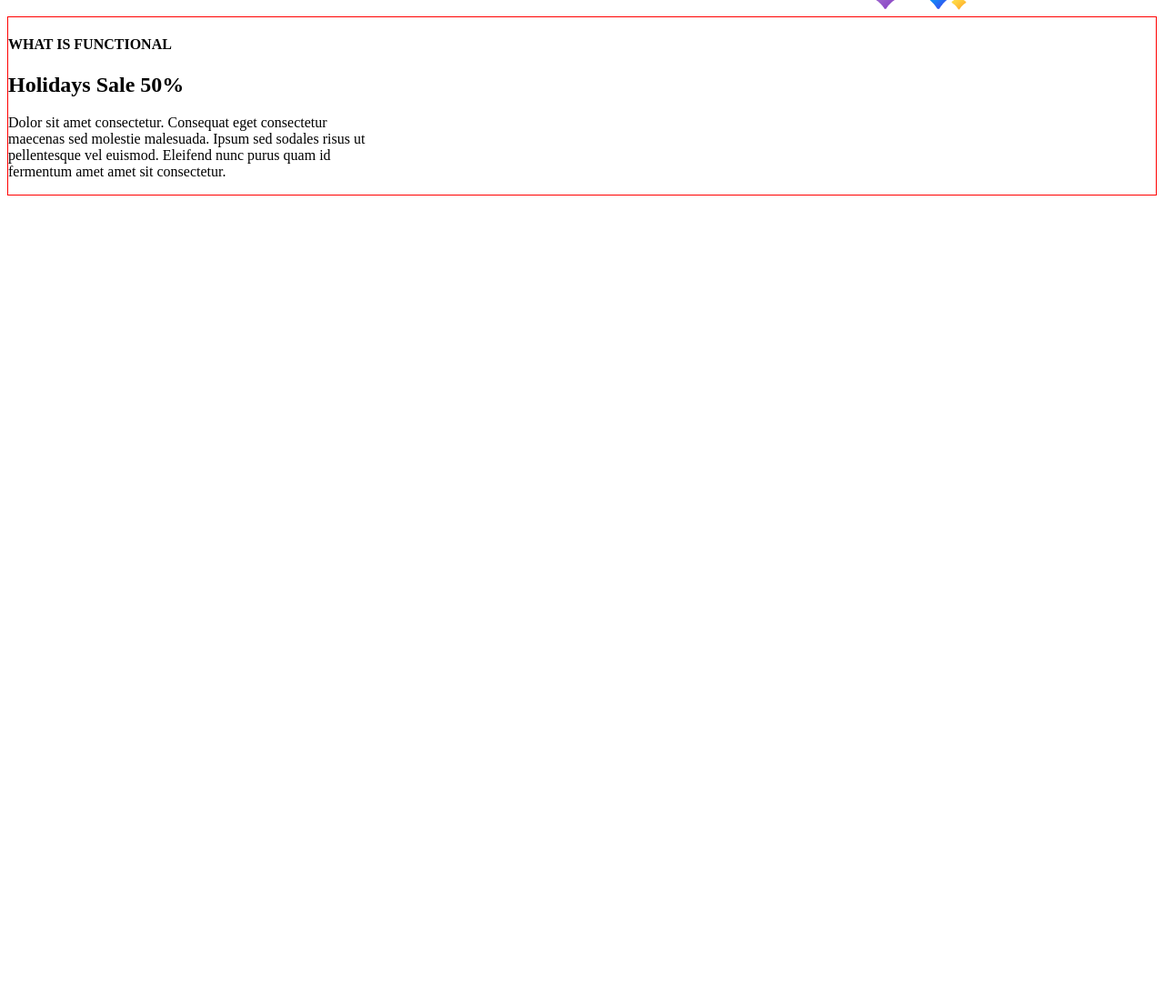
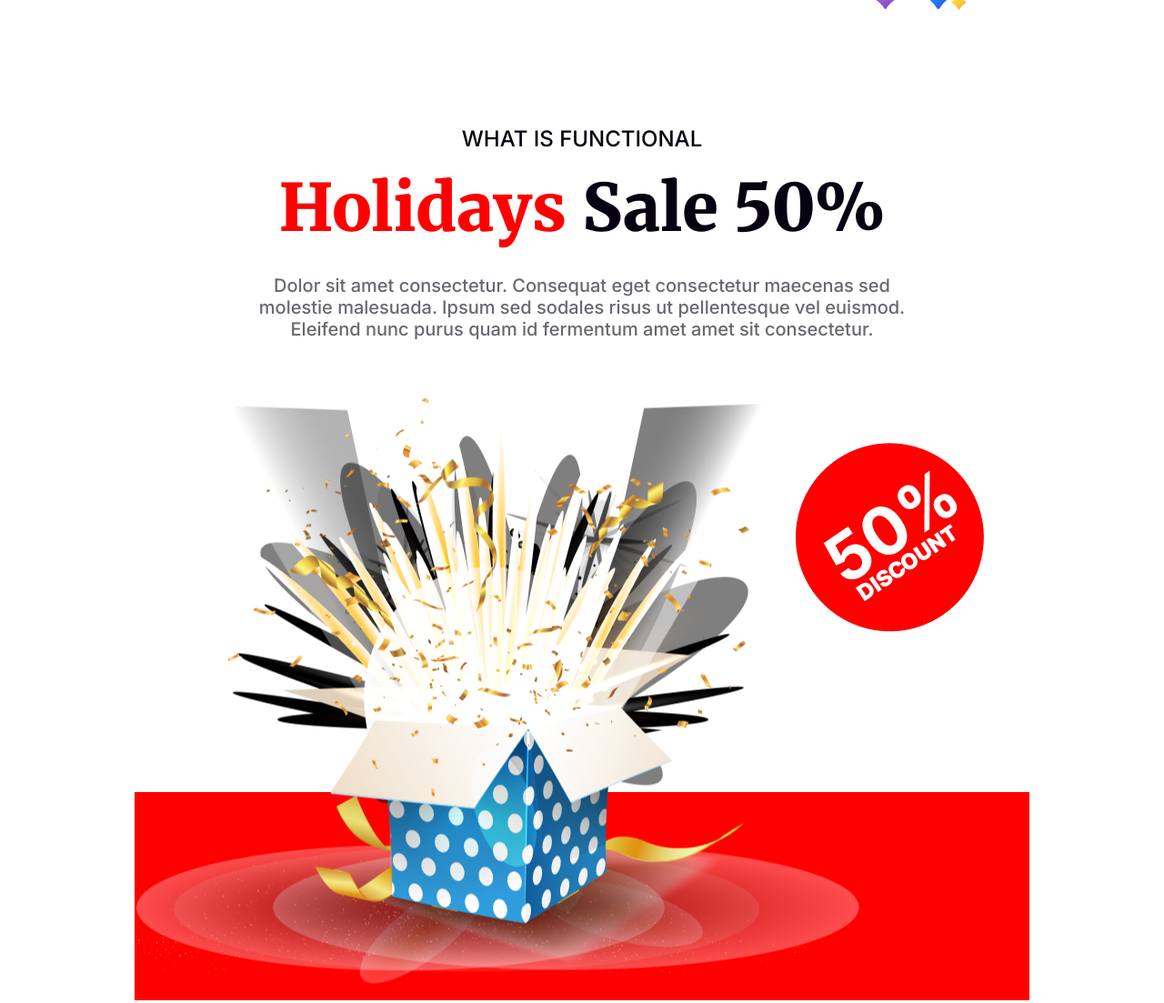
Before and after one commit to WaleeNaym/new-year-offer, a plain HTML site: page index.html in a window 1280 px wide. Shown: the part 3465-4568 px from the top of the page at 91% size. Before the commit the page ends 3688 px from the top, so only its background shows below. Drawn offline with Linux system fonts and the light colour scheme.

Commit message:
"updated-section-6"

```diff
--- a/index.html
+++ b/index.html
@@ -82,13 +82,15 @@
         </section>
 
         <section class="section-6">
-            <div class="sec-5-div-1">
-                <h4>WHAT IS FUNCTIONAL</h4>
-                <h2>Holidays Sale 50%</h2>
-                <p>Dolor sit amet consectetur. Consequat eget consectetur maecenas sed molestie malesuada. Ipsum sed sodales risus ut pellentesque vel euismod. Eleifend nunc purus quam id fermentum amet amet sit consectetur.</p>
+            <div class="sec-6-div-1">
+                <h4 class="sec-6-title1 inter-normal cl-title">WHAT IS FUNCTIONAL</h4>
+                <h2 class="sec-6-title2 merriweather-normal cl-title"><span class="cl-red">Holidays</span> Sale 50%</h2>
+                <p class="sec-6-description inter-normal">Dolor sit amet consectetur. Consequat eget consectetur maecenas sed <br>molestie malesuada. Ipsum sed sodales risus ut pellentesque vel euismod. Eleifend nunc purus quam id fermentum amet amet sit consectetur.</p>
             </div>
-            <div class="sec-5-div-2">
-
+            <div class="sec-6-div-2">
+                <!-- <img src="./images/Group 75.png" alt="">
+                <img src="./images/Rectangle 2.png" alt="">
+                <img src="./images/Group 44.png" alt=""> -->
             </div>
         </section>
 
--- a/styles/style.css
+++ b/styles/style.css
@@ -221,8 +221,42 @@
 }
 
 
+
 /* Section 6 */
+
+/*  DO NOT use this, this does not reset margin within section */
+.section-6 h4,.section-6 h2, .section-6 p {
+    margin: 0;
+}
+
 .section-6 {
     max-width: 1320px;
-    border: 1px solid red;
+    margin: 120px 140px 0px;
 }
+.sec-6-div-1 {
+    text-align: center;
+    max-width: 1068px;
+    margin: 0px 126px 64px;
+}
+.sec-6-title1 {
+    font-size: 24px;
+    font-weight: 500;
+}
+.sec-6-title2 {
+    font-size: 72px;
+    font-weight: 900;
+    padding-top: 16px;
+    padding-bottom: 28px;
+}
+.sec-6-description {
+    font-size: 20px;
+    font-weight: 500;
+    color: rgba(7, 2, 17, 0.6);
+}
+.sec-6-div-2 {
+    max-width: 1320px;
+    height: 662px;
+    background-image: url(../images/Group\ 75.png), url(../images/Rectangle\ 2.png), url(../images/Group\ 44.png);
+    background-repeat: no-repeat;
+    background-position: left, bottom, top right;
+}
```
